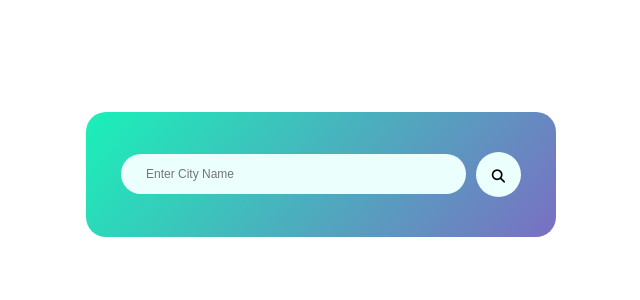
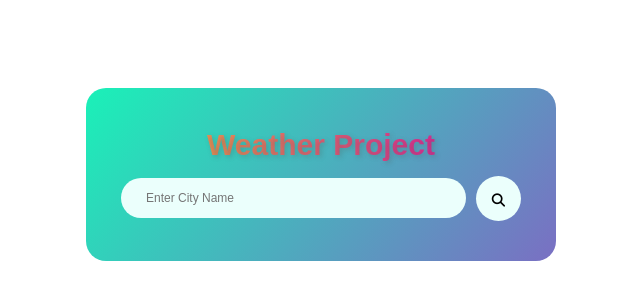
Before and after one commit to Kumarvikrm/weatherMiniProject, a plain HTML site: page index.html in a window 1280 px wide. Shown: the part 226-526 px from the top of the page, without its empty margins (319-959 px from the left). Drawn offline with Linux system fonts and the light colour scheme.

Commit message:
add heading Weather Project

```diff
--- a/index.css
+++ b/index.css
@@ -12,7 +12,7 @@ body{
   height: 100vh;
 }
 .card{
-  width: 100%;
+  width: 85%;
   max-width: 470px;
   background: linear-gradient(130deg, #1af1b8, #7a6fc3);
   color: #fff;
@@ -20,6 +20,15 @@ body{
   padding: 40px 35px;
   border-radius: 20px;
   text-align: center;
+}
+.mainHeading{
+  font-size: 3em;
+  background: linear-gradient(to left, hsl(312, 95%, 42%), #ecb43b);
+  -webkit-background-clip: text; -webkit-text-fill-color: transparent;
+  text-shadow: 2px 2px 5px rgba(87, 85, 85, 0.3);
+  font-size: 30px;
+  font-weight: bold;
+  margin-bottom: 14px;
 }
 .search{
   width: 100%;
--- a/index.html
+++ b/index.html
@@ -9,6 +9,7 @@
 </head>
 <body>
   <div class="card">
+    <h1 class="mainHeading">Weather Project</h1>
     <div class="search">
       <input type="text" placeholder="Enter City Name" spellcheck="false">
       <button><i class="fa-solid fa-magnifying-glass searchIcon"></i></button>
```
